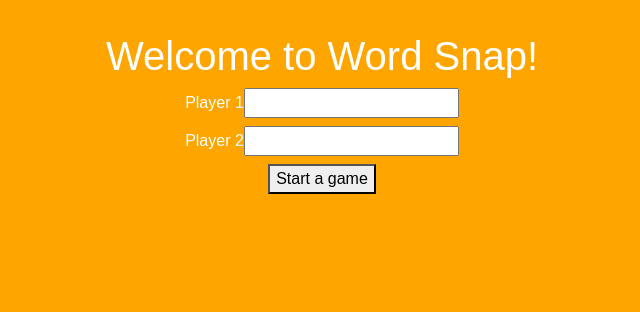
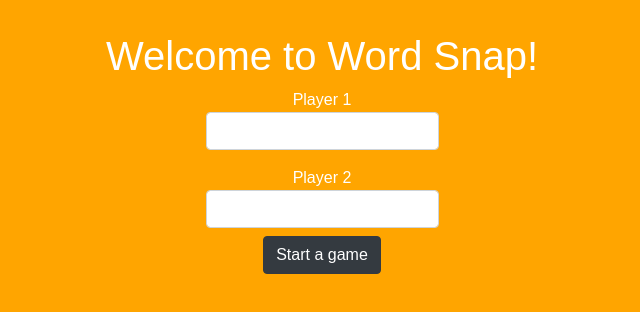
Before and after one commit to ching-wang/word-snap-front-end, a React (Create React App) app: page / in a window 1280 px wide. Shown: the top 312 px of the page, without its empty margins (318-958 px from the left). Built offline with nearby package versions, Linux system fonts and the light colour scheme; no server answers.

Commit message:
add class to the user login form

```diff
--- a/src/components/LoginForm.js
+++ b/src/components/LoginForm.js
@@ -27,8 +27,8 @@ class LoginForm extends React.Component {
 
   render() {
     return (
-      <form onSubmit={this.handleSubmit}>
-        <div>
+      <form onSubmit={this.handleSubmit} className="form-group">
+        <div className="form-group mb-2">
           <label>
             Player 1
             <input
@@ -37,6 +37,7 @@ class LoginForm extends React.Component {
               type="text"
               onChange={this.handleChange}
               value={this.state.user_1}
+              className="form-control"
             />
           </label>
         </div>
@@ -49,11 +50,14 @@ class LoginForm extends React.Component {
               type="text"
               onChange={this.handleChange}
               value={this.state.user_2}
+              className="form-control"
             />
           </label>
         </div>
         <div>
-          <button type="submit">Start a game</button>
+          <button className="btn btn-dark" type="submit">
+            Start a game
+          </button>
         </div>
       </form>
     );
```
